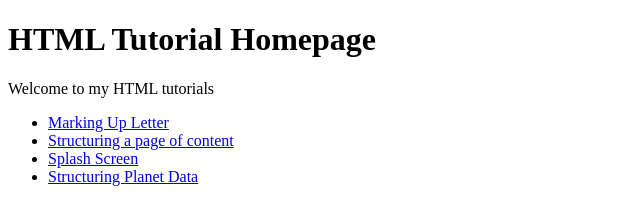
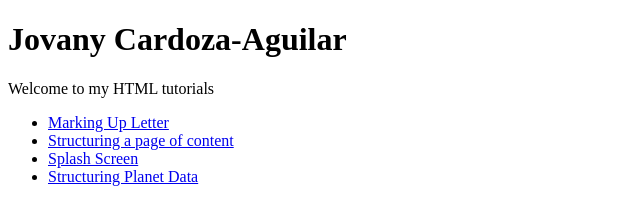
Before and after one commit to JovanyCardozaAguilar/460-html-tutorial, a plain HTML site: page index.html in a window 1280 px wide. Shown: the whole page, without its empty margins (0-640 px from the left). Drawn offline with Linux system fonts and the light colour scheme.

Commit message:
header change

```diff
--- a/index.html
+++ b/index.html
@@ -7,17 +7,18 @@
   </head>
 
   <body>
-    <!-- put navigation menu just below here -->
-
-
-    <h1>HTML Tutorial Homepage</h1>
+	  <header>
+		  <h1>Jovany Cardoza-Aguilar</h1>
+	  </header>
 
     <p>Welcome to my HTML tutorials</p>
+    <nav>
     <ul>
 	    <li> <a href="TCSS460_HTML_Tutorial/marking_up_a_letter/letter-text.html">Marking Up Letter</a></li>
 	    <li> <a href="TCSS460_HTML_Tutorial/assets/assets/index.html">Structuring a page of content</a></li>
 	    <li> <a href="TCSS460_HTML_Tutorial/splash-screen/index.html">Splash Screen</a></li>
 	    <li> <a href="TCSS460_HTML_Tutorial/structuring-planet-data/blank-template.html">Structuring Planet Data</a></li>
     </ul>
+    </nav>
   </body>
 </html>
```
